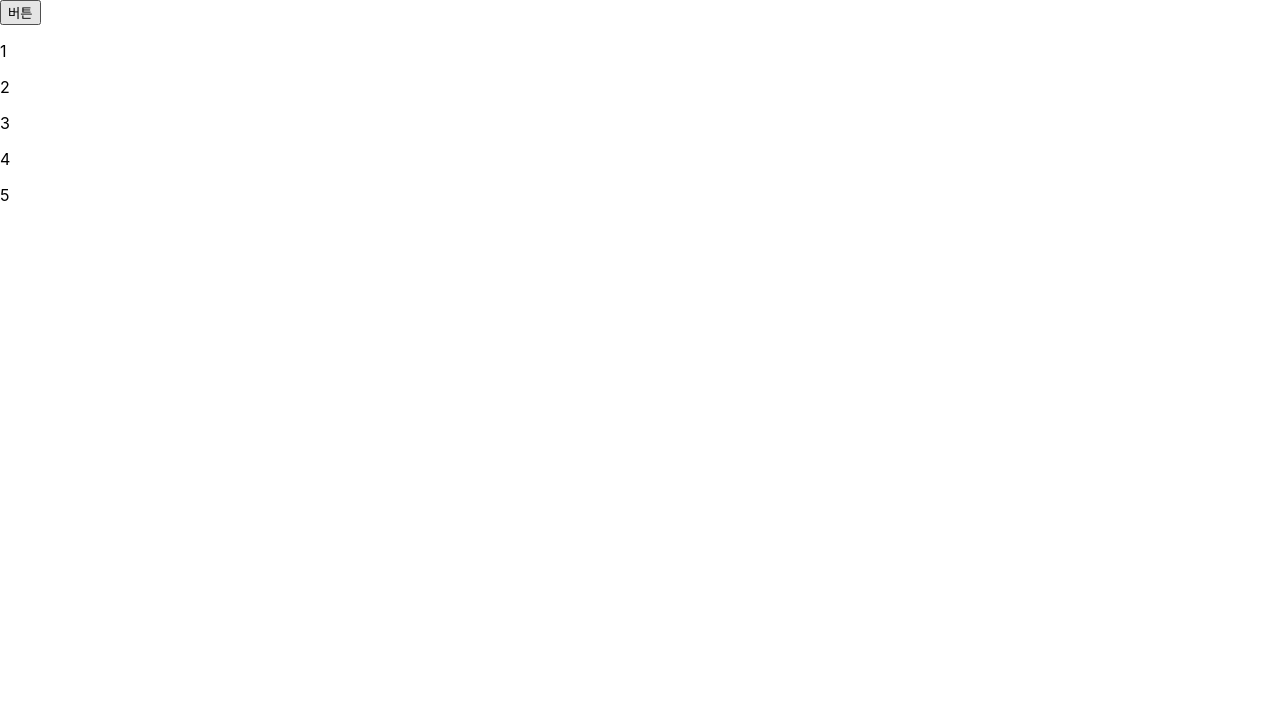
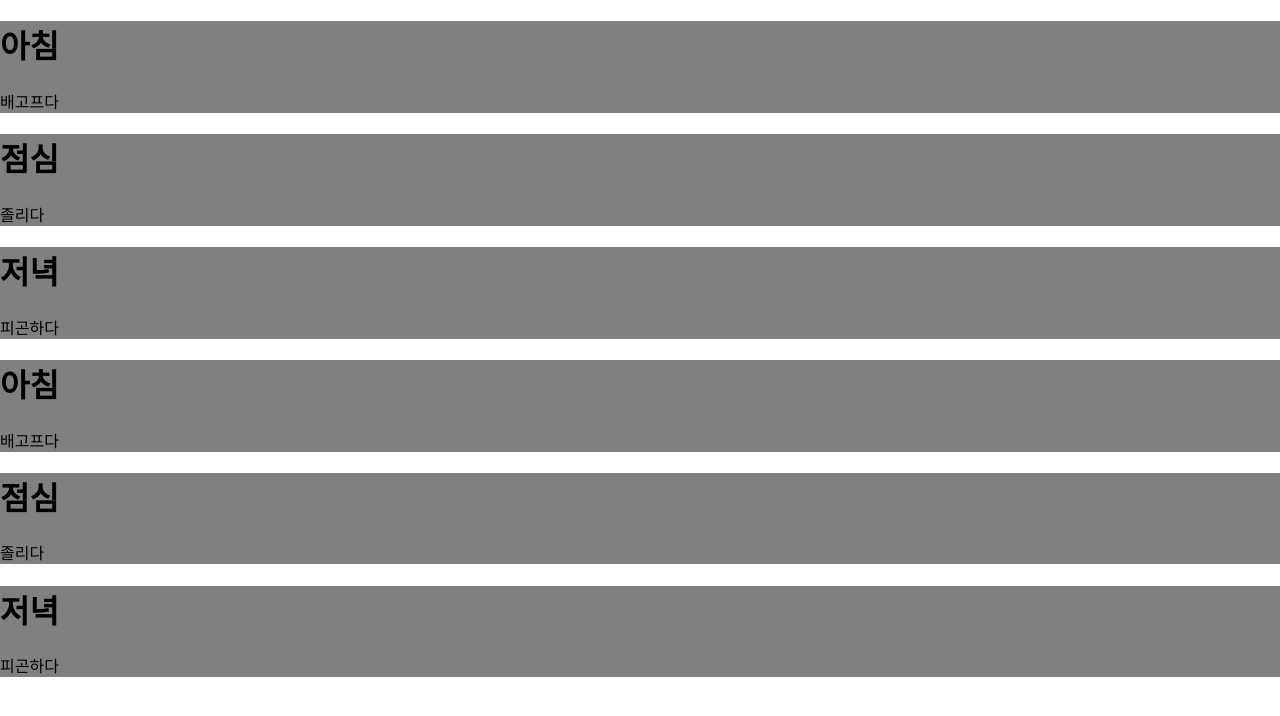
Before and after one commit to YuYoungKwang/fe-react-study, a React (Create React App) app: page / in a window 1280 px wide. Shown: the top 716 px of the page. Built offline with nearby package versions, Linux system fonts and the light colour scheme.

Commit message:
props 사용, 컴포넌트 활용

```diff
--- a/src/App.js
+++ b/src/App.js
@@ -6,11 +6,12 @@
 import Export01 from './components/Export01';
 import Quiz01 from './quiz/quiz01/Quiz01';
 import State03 from './components/State03';
+import Props01 from './components/Props01';
 
 function App() {
 
     // return <Export01/>;
-    return <State03/>;
+    return <Props01/>;
 
   // return (
   //   <div className="App">
--- /dev/null
+++ b/src/components/Box.js
@@ -0,0 +1,29 @@
+
+// function Box(props) {   //props = {text:'아침', detail:'배고프다'}
+
+//     return (
+//         <div style={{ backgroundColor: 'gray' }}>
+//             <h1>{props.text}</h1>
+//             <p>{props.detail}</p>
+//             {/* <h1>구분제목</h1>
+//             <p>구분디테일</p> */}
+//         </div>
+//     )
+// }
+
+function Box( {text, detail} ) {
+    //props = {text:'아침', detail:'배고프다'}
+    // {text, detail}  = {text:'아침', detail:'배고프다'}
+
+    return (
+        <div style={{ backgroundColor: 'gray' }}>
+            <h1>{text}</h1>
+            <p>{detail}</p>
+            {/* <h1>구분제목</h1>
+            <p>구분디테일</p> */}
+        </div>
+    )
+}
+
+
+export default Box;
--- /dev/null
+++ b/src/components/Props01.js
@@ -0,0 +1,35 @@
+import Box from "./Box";
+function Props01(){
+
+    let arr1 = ['아침', '점심', '저녁'];
+    let detail = ['배고프다', '졸리다', '피곤하다'];
+
+    return (
+        <div>
+
+            {
+                arr1.map((item, index)=>{
+                    return <Box text={item} detail={detail[index]}/>;
+                })
+            }
+
+            <Box text={arr1[0]} detail={detail[0]}/>
+            <Box text={arr1[1]} detail={detail[1]}/>
+            <Box text={arr1[2]} detail={detail[2]}/>
+
+            {/* <div style={{backgroundColor:'gray'}}>
+                <h1>{arr1[0]}</h1>
+                <p>{detail[0]}</p>
+            </div>
+            <div style={{backgroundColor:'gray'}}>
+                <h1>{arr1[1]}</h1>
+                <p>{detail[1]}</p>
+            </div>
+            <div style={{backgroundColor:'gray'}}>
+                <h1>{arr1[2]}</h1>
+                <p>{detail[2]}</p>
+            </div> */}
+        </div>
+    )
+}
+export default Props01;
```
